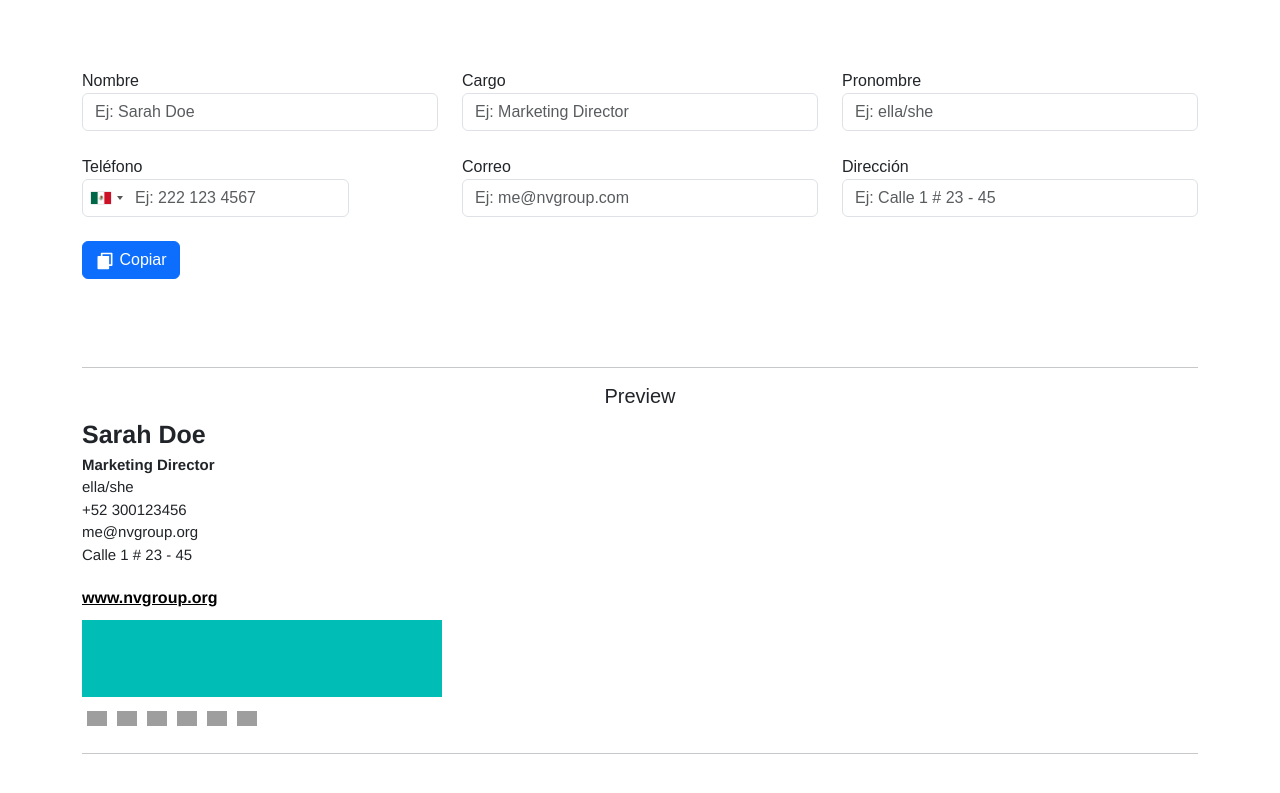
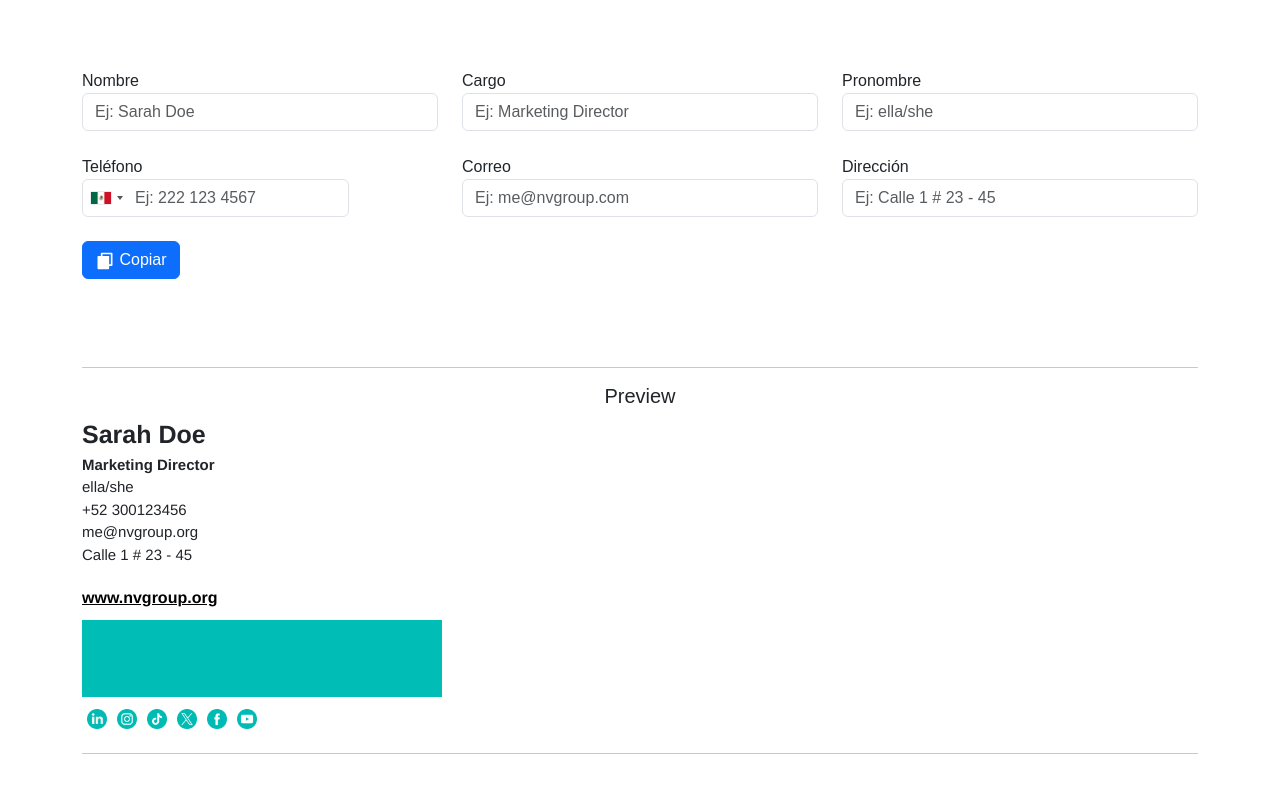
Before and after one commit to Geniorama/firmas-new-ventures, a plain HTML site: page index.html in a window 1280 px wide. Shown: the part 327-1120 px from the top of the page. Drawn offline with nearby package versions, Linux system fonts and the light colour scheme; grey boxes are pictures that could not be loaded; a web font is replaced by a local one.

Commit message:
fix: replace social media icons for local images

```diff
--- a/index.html
+++ b/index.html
@@ -249,7 +249,7 @@
                     target="_blank"
                   >
                     <span style="font-size: 20px; color: #00bbb4">
-                      <img src="https://i.postimg.cc/xCfZj2q8/linkedin.png" style="width: 1em;" alt="">
+                      <img src="/assets/img/linkedin.png" style="width: 1em;" alt="">
                     </span>
                   </a>
                 </td>
@@ -258,7 +258,7 @@
                 <td style="padding: 5px">
                   <a target="_blank" href="https://www.instagram.com/newventuresmx/">
                     <span style="font-size: 20px; color: #00bbb4">
-                      <img src="https://i.postimg.cc/GpcKGjRS/instagram-line.png" style="width: 1em;" alt="">
+                      <img src="/assets/img/instagram.png" style="width: 1em;" alt="">
                     </span>
                   </a>
                 </td>
@@ -270,7 +270,7 @@
                     target="_blank"
                   >
                     <span style="font-size: 20px; color: #00bbb4">
-                      <img src="https://i.postimg.cc/FKDZZJsF/tiktok-fill.png" style="width: 1em;" alt="">
+                      <img src="/assets/img/tiktok.png" style="width: 1em;" alt="">
                     </span>
                   </a>
                 </td>
@@ -282,7 +282,7 @@
                     target="_blank"
                   >
                     <span style="font-size: 20px; color: #00bbb4">
-                      <img src="https://i.postimg.cc/bw0LZB7t/twitter-x-fill.png" style="width: 1em;" alt="">
+                      <img src="/assets/img/twitter.png" style="width: 1em;" alt="">
                     </span>
                   </a>
                 </td>
@@ -294,7 +294,7 @@
                     target="_blank"
                   >
                     <span style="font-size: 20px; color: #00bbb4">
-                      <img src="https://i.postimg.cc/L8FN6pbS/facebook-fill.png" style="width: 1em;" alt="">
+                      <img src="/assets/img/facebook.png" style="width: 1em;" alt="">
                     </span>
                   </a>
                 </td>
@@ -306,7 +306,7 @@
                     target="_blank"
                   >
                     <span style="font-size: 20px; color: #00bbb4">
-                      <img src="https://i.postimg.cc/65vMX3zz/youtube-fill.png" style="width: 1em;" alt="">
+                      <img src="/assets/img/youtube.png" style="width: 1em;" alt="">
                     </span>
                   </a>
                 </td>
```
Also changed, not shown: assets/img/facebook.png (added), assets/img/instagram.png (added), assets/img/linkedin.png (added), assets/img/tiktok.png (added), assets/img/twitter.png (added), assets/img/youtube.png (added).
